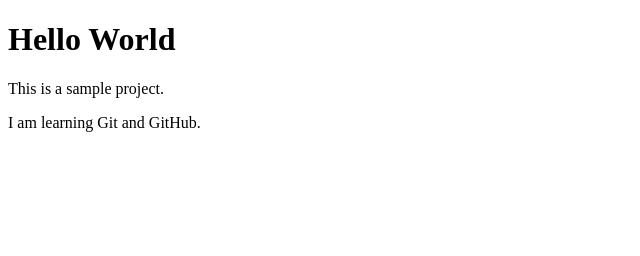
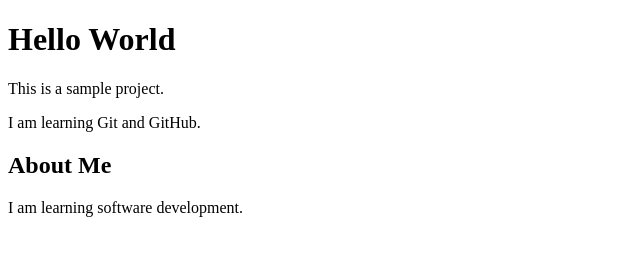
Before and after one commit to akshayapunith/git-clone-practice, a plain HTML site: page index.html in a window 1280 px wide. Shown: the whole page, without its empty margins (0-640 px from the left). Drawn offline with Linux system fonts and the light colour scheme.

Commit message:
Add About Me section

```diff
--- a/index.html
+++ b/index.html
@@ -1,4 +1,3 @@
-
 <!DOCTYPE html>
 <html>
 <head>
@@ -8,5 +7,11 @@
 <h1>Hello World</h1>
 <p>This is a sample project.</p>
 <p>I am learning Git and GitHub.</p>
+
+<section id="about">
+<h2>About Me</h2>
+<p>I am learning software development.</p>
+</section>
+
 </body>
 </html>
```
